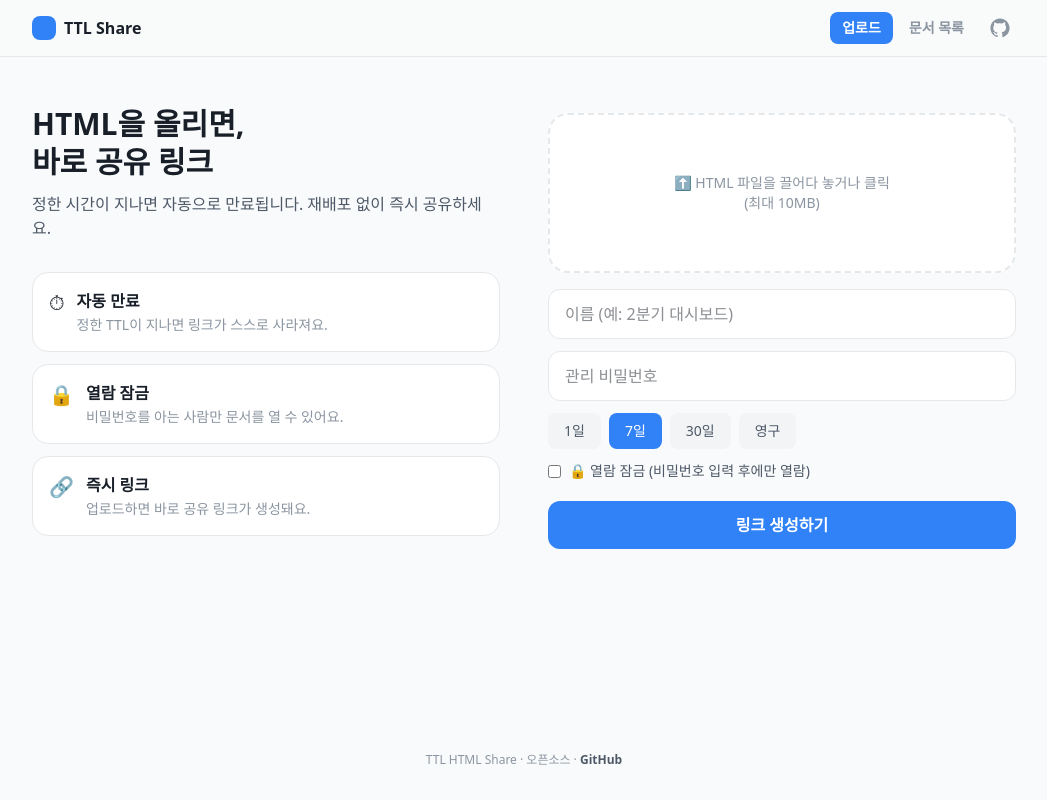
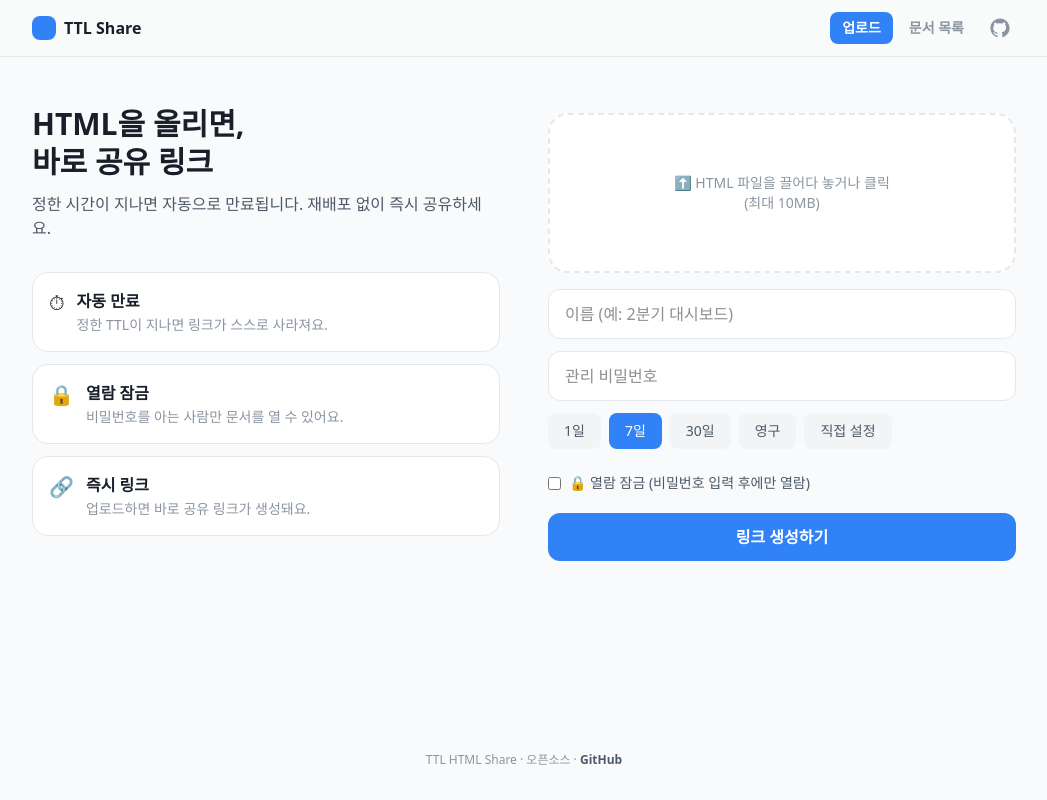
Before and after one commit to pcjo1202/TTL-HTML-share, a Next.js app: page / in a window 1280 px wide. Shown: the whole page, without its empty margins (116-1163 px from the left). Built offline with nearby package versions, Linux system fonts and the light colour scheme; a web font is replaced by a local one.

Commit message:
feat(upload): 유효기간에 직접 설정 슬라이더를 추가합니다
프리셋 옆 "직접 설정" 칩을 누르면 1~365일 슬라이더가 펼쳐지고,
제출 시 ${N}d로 전송합니다.

Co-Authored-By: Claude Opus 4.8 (1M context) <noreply@anthropic.com>

```diff
--- a/src/app/upload-form.tsx
+++ b/src/app/upload-form.tsx
@@ -25,6 +25,8 @@ export default function UploadForm() {
   const [name, setName] = useState("");
   const [password, setPassword] = useState("");
   const [ttl, setTtl] = useState("7d");
+  const [isCustomTtl, setIsCustomTtl] = useState(false);
+  const [customDays, setCustomDays] = useState(14);
   const [isLocked, setIsLocked] = useState(false);
   const [viewPassword, setViewPassword] = useState("");
   const [result, setResult] = useState<{ url: string } | null>(null);
@@ -64,7 +66,7 @@ export default function UploadForm() {
       fd.append("file", file);
       fd.append("name", name);
       fd.append("password", password);
-      fd.append("ttl", ttl);
+      fd.append("ttl", isCustomTtl ? `${customDays}d` : ttl);
       if (isLocked) {
         fd.append("lock", "on");
         fd.append("viewPassword", viewPassword);
@@ -151,8 +153,43 @@ export default function UploadForm() {
         <input type="password" value={password} onChange={(e) => setPassword(e.target.value)} placeholder="관리 비밀번호" className="rounded-xl border border-line bg-white px-4 py-3" />
         <div className="flex flex-wrap gap-2">
           {TTLS.map((t) => (
-            <button key={t.v} onClick={() => setTtl(t.v)} className={`rounded-lg px-4 py-2 text-sm font-medium ${ttl === t.v ? "bg-toss-blue text-white" : "bg-bg-2 text-ink-2"}`}>{t.label}</button>
+            <button
+              key={t.v}
+              onClick={() => { setIsCustomTtl(false); setTtl(t.v); }}
+              className={`rounded-lg px-4 py-2 text-sm font-medium ${!isCustomTtl && ttl === t.v ? "bg-toss-blue text-white" : "bg-bg-2 text-ink-2"}`}
+            >
+              {t.label}
+            </button>
           ))}
+          <button
+            onClick={() => setIsCustomTtl(true)}
+            className={`rounded-lg px-4 py-2 text-sm font-medium ${isCustomTtl ? "bg-toss-blue text-white" : "bg-bg-2 text-ink-2"}`}
+          >
+            직접 설정
+          </button>
+        </div>
+        <div
+          className="grid transition-[grid-template-rows] duration-300 ease-out"
+          style={{ gridTemplateRows: isCustomTtl ? "1fr" : "0fr" }}
+        >
+          <div className="overflow-hidden">
+            <div className="rounded-xl bg-bg-2 px-4 py-3">
+              <div className="flex items-center justify-between">
+                <span className="text-sm text-ink-2">유효기간</span>
+                <span className="rounded-lg bg-[#eef4ff] px-3 py-1 text-sm font-bold text-toss-blue-dark">
+                  {customDays}일 후 만료
+                </span>
+              </div>
+              <input
+                type="range"
+                min={1}
+                max={365}
+                value={customDays}
+                onChange={(e) => setCustomDays(Number(e.target.value))}
+                className="mt-3 w-full accent-toss-blue"
+              />
+            </div>
+          </div>
         </div>
 
         <label className="flex items-center gap-2 text-sm text-ink-2">
```
